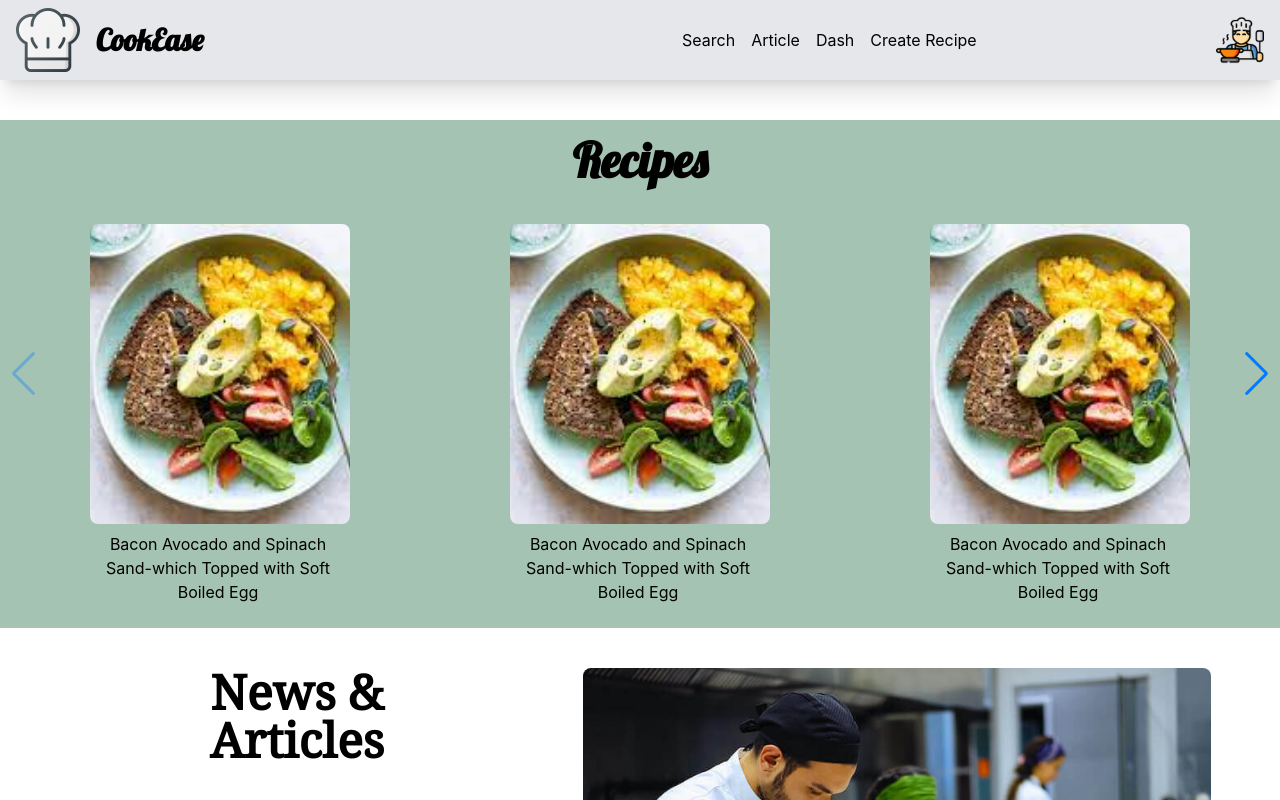
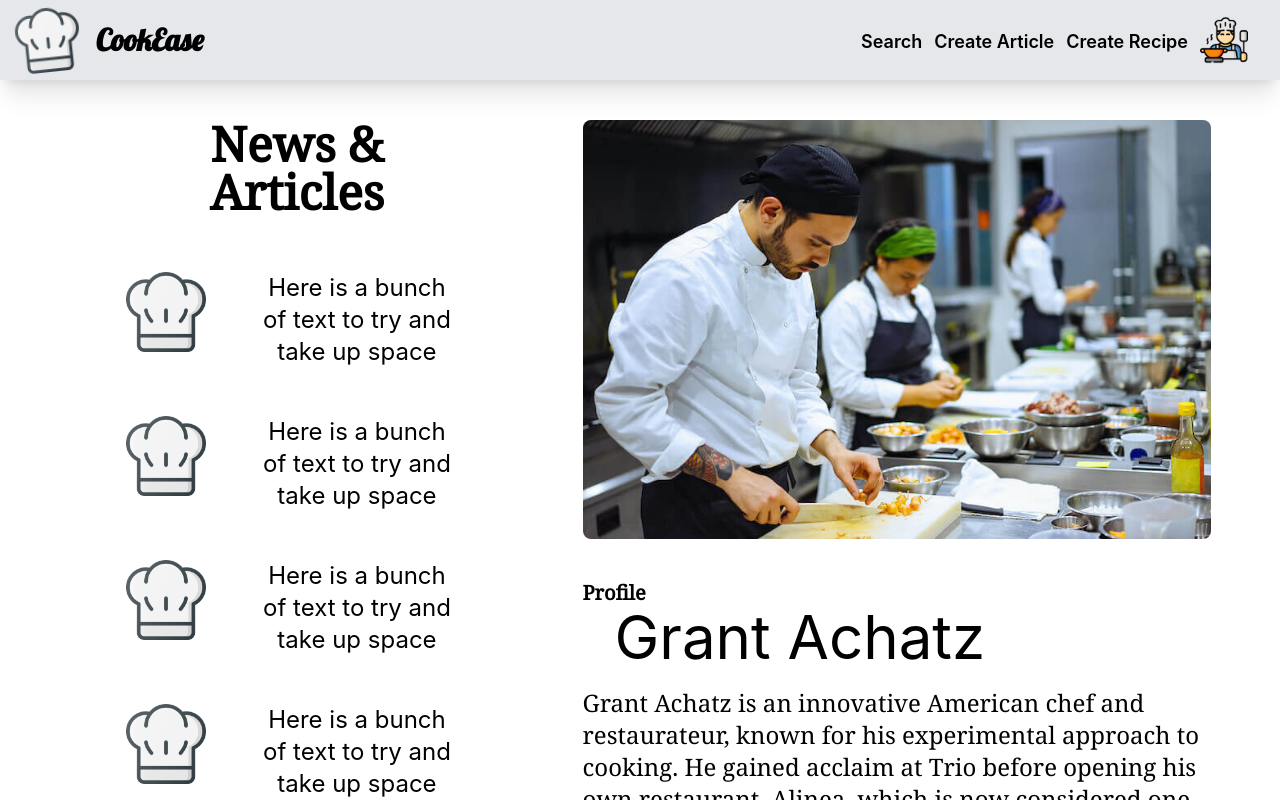
Before and after one commit to aishamashrah/fullstackproject, a React (Create React App) app in the folder cook/: page / in a window 1280 px wide. Shown: the top 800 px of the page. Built offline with nearby package versions, Linux system fonts and the light colour scheme; what tailwind-hamburgers would draw is missing.

Commit message:
Create Account and Header Fix

```diff
--- a/cook/src/Components/Articelpage2/Articelpage2.tsx
+++ b/cook/src/Components/Articelpage2/Articelpage2.tsx
@@ -157,10 +157,6 @@ export default function Articelpage2() {
                 Save
               </button>
             </div>) : (<div className="flex justify-center mt-12 mb-16"><p className='text-3xl font-bold'>Article Saved</p></div>)}
-
-
-
-
         </div>
       ) : (
         <div className="flex items-center justify-center min-h-screen">
--- a/cook/src/Components/CreateAccount/CreateAccount.tsx
+++ b/cook/src/Components/CreateAccount/CreateAccount.tsx
@@ -12,6 +12,7 @@ export default function CreateAccount() {
     const [Password, setPassword] = useState('');
     const [errorMessage, setErrorMessage] = useState('');
     const [navBool, setNavBool] = useState(false);
+    const [buttonBool, setButtonBool] = useState(false);
 
     const navigate = useNavigate();
     const handleSubmit = async () => {
@@ -56,6 +57,7 @@ export default function CreateAccount() {
                 setErrorMessage('An unknown error occurred');
             }
         }
+        setButtonBool(true);
     };
 
 
@@ -95,14 +97,22 @@ export default function CreateAccount() {
                     <button className="text-blue-600">login</button>
                 </Link>
             </p>
-            <div className="flex items-center justify-center p-5">
 
+
+
+
+            {!buttonBool ? (
+
+                <div className="flex justify-center mt-12 mb-16">
                 <button className="px-4 py-2 justify-stretch text-white font-semibold bg-blue-600 rounded hover:bg-blue-700 focus:outline-none focus:shadow-outline-blue active:bg-blue-800 transition duration-150 ease-in-out w-72 "
-                    onClick={handleSubmit}
-                >
-                    SIGN IN
+                    onClick={handleSubmit}>
+                    Create Account
                 </button>
-            </div>
+                </div>) : (<div className="flex justify-center mt-12 mb-16"><p className='text-3xl font-bold font-lobster'>Account Created</p></div>)}
+
+
+
+
         </>
     );
 
--- a/cook/src/Components/DietTool/DietTool.tsx
+++ b/cook/src/Components/DietTool/DietTool.tsx
@@ -107,7 +107,7 @@ const DietTool: React.FC<Props> = ({ recipeId, userId }) => {
     });
 
     const [pieChartMacros, setPieChartMacros] = useState({
-        labels: ["Protein", "Carbs", "Fat", "Sodium"],
+        labels: ["Protein", "Carbs", "Fat"],
         datasets: [
             {
                 label: "Total Calories",
@@ -244,8 +244,6 @@ const DietTool: React.FC<Props> = ({ recipeId, userId }) => {
             };
             PostWeightChanges(rowData);
         });
-
-
     }
 
     useEffect(() => {
@@ -254,13 +252,10 @@ const DietTool: React.FC<Props> = ({ recipeId, userId }) => {
             const userInfo = JSON.parse(userInfoString);
             setPublisherName(userInfo.name);
             setLocalId(userInfo.id);
-
-
             if (userInfo.id == userId) {
                 setisPublisher(true);
             }
         }
-
     }, []);
 
 
@@ -283,16 +278,15 @@ const DietTool: React.FC<Props> = ({ recipeId, userId }) => {
                     ],
                     borderColor: "black",
                     borderWidth: 2,
-
                 },
             ],
         });
         setPieChartMacros({
-            labels: ["Protein", "Carbs", "Fat", "Sodium"],
+            labels: ["Protein", "Carbs", "Fat"],
             datasets: [
                 {
                     label: "Total Macro",
-                    data: [totalProtein, totalCarbs, totalFat, totalSodium],
+                    data: [totalProtein, totalCarbs, totalFat,],
                     backgroundColor: [
                         "rgba(75,192,192,1)",
                         "#ecf0f1",
@@ -305,12 +299,7 @@ const DietTool: React.FC<Props> = ({ recipeId, userId }) => {
                 },
             ],
         });
-
-
-
-
-
-    }, [calorieArray]);
+   }, [calorieArray]);
 
 
 
@@ -323,14 +312,6 @@ const DietTool: React.FC<Props> = ({ recipeId, userId }) => {
         };
         fetchData();
     }, []);
-
-
-
-
-
-
-
-
 
 
 
--- a/cook/src/Components/Header/Header.tsx
+++ b/cook/src/Components/Header/Header.tsx
@@ -16,9 +16,9 @@ const CookEaseHeader: React.FC = () => {
             <div className="container mx-auto px-4 py-2 flex items-center justify-between">
                 <div className="flex items-center">
                     <Link to="/" className="mr-4">
-            <img className="h-12 sm:h-16 rotate-10" src={chefHat} alt="Chef Hat" />
+                        <img className="h-12 sm:h-16 transform -rotate-6" src={chefHat} alt="Chef Hat" />
                     </Link>
-          <h1 className="text-2xl sm:text-3xl font-bold hidden sm:block font-lobster">CookEase</h1>
+                    <h1 className="text-2xl sm:text-3xl font-bold  sm:block font-lobster">CookEase</h1>
                 </div>
 
                 {/* Dropdown Menu */}
@@ -80,34 +80,35 @@ const CookEaseHeader: React.FC = () => {
                 </div>
 
                 {/* Navigation Links */}
-        <nav className="hidden sm:block">
-          <ul className="flex space-x-4">
-            <li>
+                <nav className="hidden sm:block text-lg font font-semibold">
+                    <ul className="flex gap-3">
+                        <li className='mt-3'>
                             <Link to="/Search" className="nav-link">
                                 Search
                             </Link>
                         </li>
-            <li>
+                        <li  className='mt-3'>
                             <Link to="/News" className="nav-link">
-                Article
+                               Create Article
+                            </Link>
+                        </li>
+                        <li  className='mt-3'>
+                            <Link to="/RecipeBook" className="nav-link">
+                                Create Recipe
                             </Link>
                         </li>
                         <li>
                         <Link to="/Dash" className="nav-link">
-                Dash
-              </Link>
-            </li>
-            <li>
-              <Link to="/RecipeBook" className="nav-link">
-                Create Recipe
+                    <button className="profile-button hidden sm:block pr-4">
+                        <img className="h-10 sm:h-12" src={profile} alt="Profile" />
+                    </button>
                 </Link>
                         </li>
                     </ul>
                 </nav>
 
-        <button className="profile-button hidden sm:block">
-          <img className="h-10 sm:h-12" src={profile} alt="Profile" />
-        </button>
+
+
             </div>
         </div>
     );
--- a/cook/src/Components/Homepage/HomePage.tsx
+++ b/cook/src/Components/Homepage/HomePage.tsx
@@ -21,27 +21,9 @@ export default function HomePage() {
 
         <HamburgerMenu />
       <div className='text-center mt-10 mb-10'>
-        <HomeCarousel
-          img1={food}
-          img2={food}
-          img3={food}
-          img4={achatz}
-          img5={achatz}
-          img6={achatz}
 
-          text1='Bacon Avocado and Spinach Sand-which Topped with Soft Boiled Egg'
-          text2='Bacon Avocado and Spinach Sand-which Topped with Soft Boiled Egg'
-          text3='Bacon Avocado and Spinach Sand-which Topped with Soft Boiled Egg'
-
-          text4='Grant Achatz is an innovative American chef and restaurateur...'
-          text5='Grant Achatz is an innovative American chef and restaurateur...'
-          text6='Grant Achatz is an innovative American chef and restaurateur...'
-
-
-        />
       </div>
       <div className='lg:flex mx-10'>
-
         <div className=' flex justify-center'>
           <FeaturedNews
             img={img1} text="Here is a bunch of text to try and take up space"
```
Lines whose indentation alone changed are shown as unchanged.
